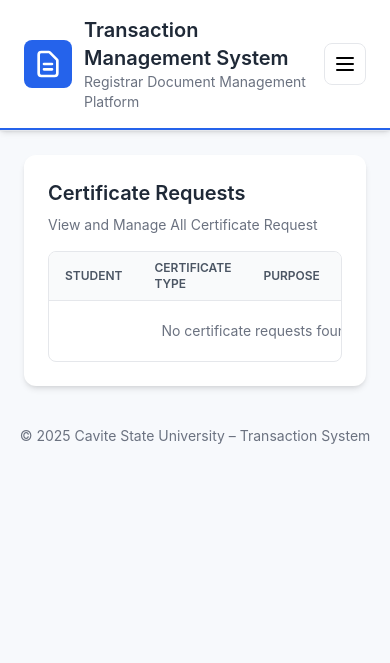
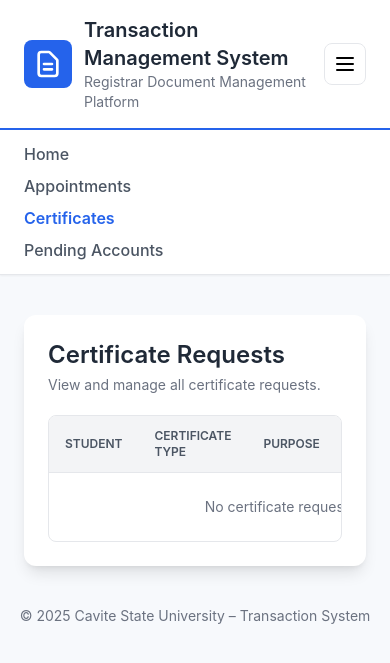
Before and after one commit to Ajhin-CodeTalker/TSM, a Django app: page /registrar/certificates/ in a window 390 px wide. Shown: the top 663 px of the page. Run offline with Django 5.2, Linux system fonts and the light colour scheme; data that the repository does not hold is empty; some libraries are stand-ins or nearby versions.

Commit message:
Updated the Responsive Design at Registrar/Admin Dashboard
fixes some bugs

```diff
--- a/transaction_management/core/templates/base.html
+++ b/transaction_management/core/templates/base.html
@@ -64,7 +64,7 @@
                 </div>
             </div>
 
-            <!-- Profile + Logout -->
+            <!-- Profile + Logout (Desktop only) -->
             <div class="hidden md:flex items-center space-x-4">
                 <div class="text-right">
                     <p class="text-sm font-medium text-gray-700">
@@ -103,12 +103,15 @@
         </div>
     </header>
 
-    <!-- NAVBAR -->
+    <!-- NAVBAR (Mobile + Desktop combined) -->
     <nav class="bg-white border-b shadow-sm">
-        <div id="nav-menu" class="max-w-7xl mx-auto flex-col md:flex md:flex-row hidden md:flex space-x-8 px-6 py-3 text-gray-600 font-medium">
-            {% block navbar %}
-            <a href="#" class="hover:text-blue-600">Dashboard</a>
-            {% endblock %}
+        <div id="nav-menu"
+             class="max-w-7xl mx-auto flex flex-col space-y-2 px-6 py-3 text-gray-600 font-medium
+                    md:flex-row md:space-x-8 md:space-y-0">
+            <a href="{% url 'core:registrar_dashboard' %}" class="hover:text-blue-600 {% if request.path == '/registrar/dashboard/' %}text-blue-600 font-semibold{% endif %}">Home</a>
+            <a href="{% url 'core:registrar_appointments' %}" class="hover:text-blue-600 {% if request.path == '/registrar/appointments/' %}text-blue-600 font-semibold{% endif %}">Appointments</a>
+            <a href="{% url 'core:registrar_certificates' %}" class="hover:text-blue-600 {% if request.path == '/registrar/certificates/' %}text-blue-600 font-semibold{% endif %}">Certificates</a>
+            <a href="{% url 'core:approval_list' %}" class="hover:text-blue-600 {% if request.path == '/registrar/approval_list/' %}text-blue-600 font-semibold{% endif %}">Pending Accounts</a>
         </div>
     </nav>
 
--- a/transaction_management/core/templates/core/pending_approval.html
+++ b/transaction_management/core/templates/core/pending_approval.html
@@ -1,6 +1,6 @@
 {% load static %}
 
-<!doctype html>
+<!DOCTYPE html>
 <html lang="en">
 <head>
     <meta charset="UTF-8">
--- a/transaction_management/core/templates/core/registrar_certificates.html
+++ b/transaction_management/core/templates/core/registrar_certificates.html
@@ -1,70 +1,29 @@
 {% extends "base.html" %}
 
-{% block navbar %}
-<!-- Mobile Navbar Wrapper -->
-<div class="md:hidden bg-white border-b shadow-sm">
-    <div class="flex justify-between items-center px-4 py-3">
-        <span class="text-gray-700 font-semibold text-lg">Menu</span>
-
-        <!-- Hamburger Button -->
-        <button id="mobileMenuBtn" class="text-gray-600 text-3xl focus:outline-none">
-            ☰
-        </button>
-    </div>
-
-    <!-- Mobile Dropdown -->
-    <div id="mobileMenu" class="hidden flex-col px-4 pb-4 space-y-3 text-gray-700">
-        <a href="{% url 'core:registrar_dashboard' %}" class="block hover:text-blue-600">Home</a>
-        <a href="{% url 'core:registrar_appointments' %}" class="block hover:text-blue-600">Appointments</a>
-        <a href="{% url 'core:registrar_certificates' %}" class="block text-blue-600 font-semibold">Certificates</a>
-        <a href="{% url 'core:approval_list' %}" class="block hover:text-blue-600">Pending Accounts</a>
-
-    </div>
-</div>
-
-<!-- 🖥 DESKTOP NAV -->
-<nav class="hidden md:flex space-x-8 text-gray-600 font-medium px-6 py-3 border-b bg-white shadow-sm">
-    <a href="{% url 'core:registrar_dashboard' %}" class="hover:text-blue-600">Home</a>
-    <a href="{% url 'core:registrar_appointments' %}" class="hover:text-blue-600">Appointments</a>
-    <a href="{% url 'core:registrar_certificates' %}" class="text-blue-600 font-semibold">Certificates</a>
-    <a href="{% url 'core:approval_list' %}" class="hover:text-blue-600">Pending Accounts</a>
-</nav>
-
-<!-- JS TOGGLE -->
-<script>
-document.addEventListener("DOMContentLoaded", function () {
-    const btn = document.getElementById("mobileMenuBtn");
-    const menu = document.getElementById("mobileMenu");
-
-    btn.addEventListener("click", () => {
-        menu.classList.toggle("hidden");
-    });
-});
-</script>
-{% endblock %}
 
 {% block content %}
-<div class="bg-white shadow-md rounded-xl p-6">
+<div class="bg-white shadow-lg rounded-xl p-6 mt-4">
 
-    <h2 class="text-xl font-semibold text-gray-800 mb-2">Certificate Requests</h2>
-    <p class="text-gray-500 text-sm mb-4">View and Manage All Certificate Request</p>
+    <h2 class="text-2xl font-semibold text-gray-800 mb-1">Certificate Requests</h2>
+    <p class="text-gray-500 text-sm mb-5">View and manage all certificate requests.</p>
 
-    <!-- RESPONSIVE TABLE WRAPPER -->
+    <!-- Responsive Table -->
     <div class="overflow-x-auto rounded-lg border border-gray-200">
         <table class="min-w-full text-sm">
-            <thead class="bg-gray-50 border-b">
+            <thead class="bg-gray-100 border-b">
                 <tr>
-                    <th class="px-4 py-2 text-left text-xs font-semibold uppercase text-gray-600">Student</th>
-                    <th class="px-4 py-2 text-left text-xs font-semibold uppercase text-gray-600">Certificate Type</th>
-                    <th class="px-4 py-2 text-left text-xs font-semibold uppercase text-gray-600">Purpose</th>
-                    <th class="px-4 py-2 text-left text-xs font-semibold uppercase text-gray-600">File</th>
-                    <th class="px-4 py-2 text-left text-xs font-semibold uppercase text-gray-600">Status</th>
-                    <th class="px-4 py-2 text-center text-xs font-semibold uppercase text-gray-600">Actions</th>
+                    <th class="px-4 py-3 text-left text-xs font-semibold uppercase text-gray-600">Student</th>
+                    <th class="px-4 py-3 text-left text-xs font-semibold uppercase text-gray-600">Certificate Type</th>
+                    <th class="px-4 py-3 text-left text-xs font-semibold uppercase text-gray-600">Purpose</th>
+                    <th class="px-4 py-3 text-left text-xs font-semibold uppercase text-gray-600">File</th>
+                    <th class="px-4 py-3 text-left text-xs font-semibold uppercase text-gray-600">Status</th>
+                    <th class="px-4 py-3 text-center text-xs font-semibold uppercase text-gray-600">Actions</th>
                 </tr>
             </thead>
-            <tbody>
+
+            <tbody class="divide-y">
                 {% for c in certificates %}
-                <tr class="border-b hover:bg-gray-50">
+                <tr class="hover:bg-gray-50 transition">
                     <td class="px-4 py-3">{{ c.student.username }}</td>
                     <td class="px-4 py-3">{{ c.certificate_type }}</td>
                     <td class="px-4 py-3">{{ c.purpose }}</td>
@@ -72,27 +31,32 @@ document.addEventListener("DOMContentLoaded", function () {
                     <td class="px-4 py-3">
                         {% if c.supporting_document %}
                             <a href="{{ c.supporting_document.url }}"
-                            class="text-blue-600 underline hover:text-blue-800"
-                            target="_blank">
-                            View File
-                        </a>
+                               class="text-blue-600 underline hover:text-blue-800"
+                               target="_blank">
+                                View File
+                            </a>
                         {% else %}
                             <span class="text-gray-500">No File</span>
+                        {% endif %}
+                    </td>
 
-                        {% endif %}
+                    <td class="px-4 py-3">{{ c.status }}</td>
 
-                    </td>
-                    <td class="px-4 py-3">{{ c.status }}</td>
                     <td class="px-4 py-3 text-center space-x-3">
-                        <a href="{% url 'core:update_certificate_status' c.id 'Approved' %}" class="text-green-600 hover:text-green-800">Approve</a>
-                        <a href="{% url 'core:update_certificate_status' c.id 'Released' %}" class="text-blue-600 hover:text-blue-800">Release</a>
-                        <a href="{% url 'core:update_certificate_status' c.id 'Declined' %}" class="text-red-600 hover:text-red-800">Reject</a>
+                        <a href="{% url 'core:update_certificate_status' c.id 'Approved' %}"
+                           class="text-green-600 font-medium hover:text-green-800">Approve</a>
+
+                        <a href="{% url 'core:update_certificate_status' c.id 'Released' %}"
+                           class="text-blue-600 font-medium hover:text-blue-800">Release</a>
+
+                        <a href="{% url 'core:update_certificate_status' c.id 'Declined' %}"
+                           class="text-red-600 font-medium hover:text-red-800">Reject</a>
                     </td>
                 </tr>
 
                 {% empty %}
                 <tr>
-                    <td colspan="5" class="text-center py-5 text-gray-500">
+                    <td colspan="6" class="text-center py-6 text-gray-500">
                         No certificate requests found.
                     </td>
                 </tr>
--- a/transaction_management/core/templates/core/status_section.html
+++ b/transaction_management/core/templates/core/status_section.html
@@ -1,3 +1,4 @@
+
 <div class="status-steps">
     <div class="step {{ step1_state }}">
         <div class="circle">1</div>
```
Also changed, not shown: transaction_management/core/templates/core/login.html (+48 -0 lines), transaction_management/core/templates/core/registrar_dashboard.html (deleted, +0 -97 lines), transaction_management/core/templates/core/registrar_website.html (+5 -8 lines).
